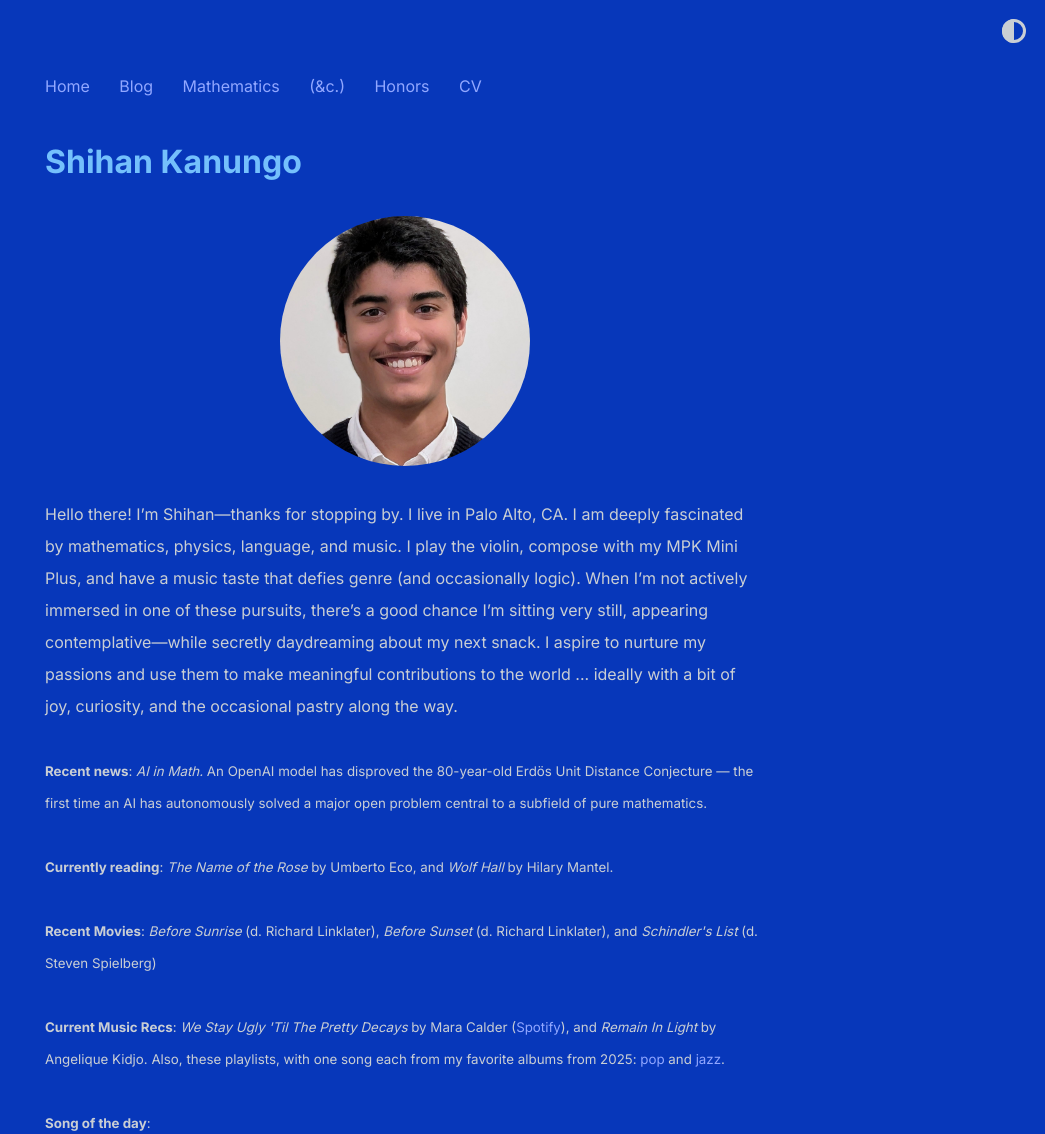
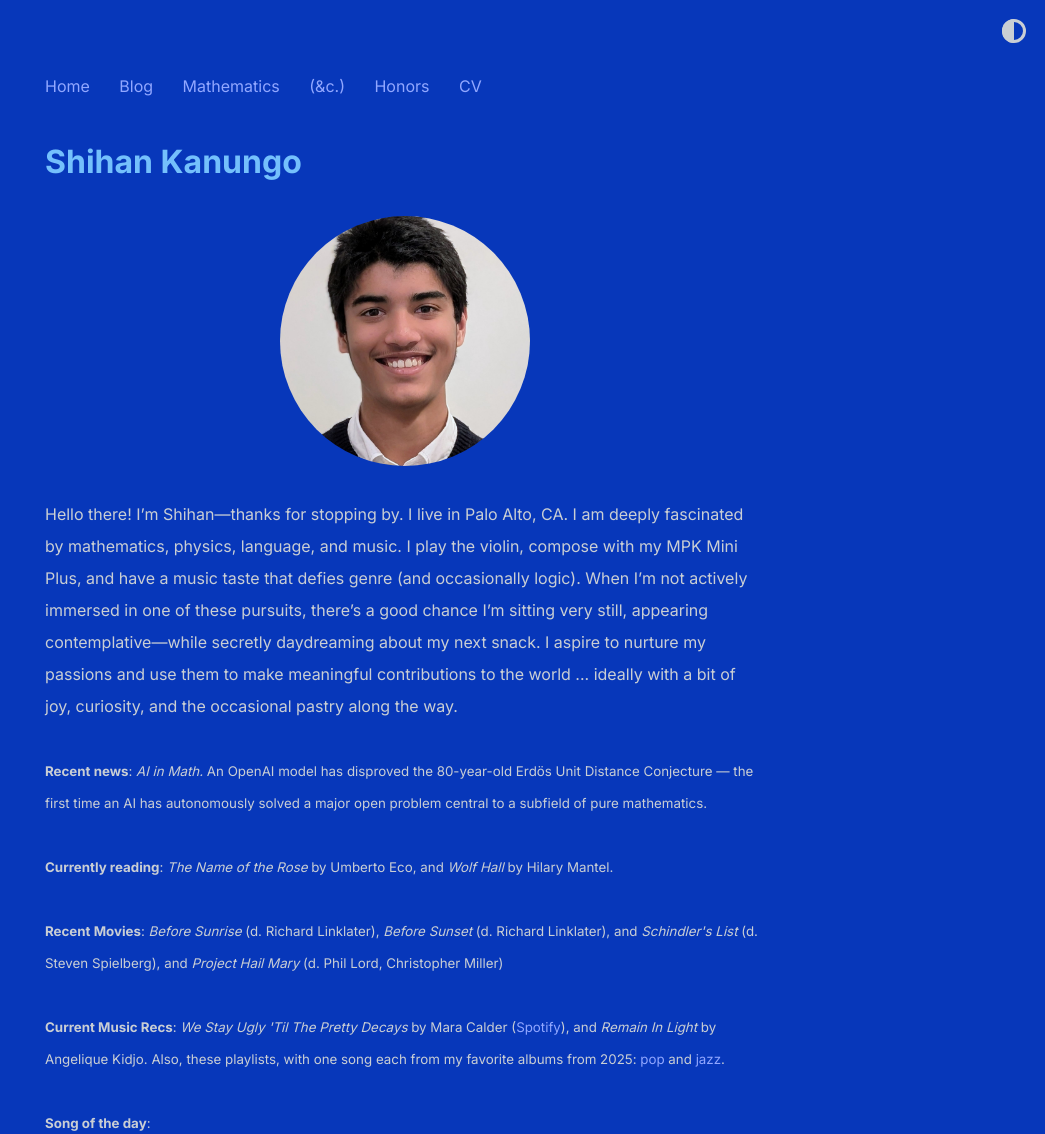
Before and after one commit to shihankanungo/shihankanungo.github.io, a Jekyll site: the page built from index.md, in a window 1280 px wide, cut to the strip 0-1134 px from the top of the page. Shown: the whole strip, without its empty margins (235-1280 px from the left). Built offline with Jekyll 4.4.1, drawn with Linux system fonts in a browser that asks for light colours.

Commit message:
Update _config.yml

```diff
--- a/_config.yml
+++ b/_config.yml
@@ -10,7 +10,7 @@
           <br /><br />
           <small><b>Currently reading</b>: <i>The Name of the Rose</i> by Umberto Eco,  and <i>Wolf Hall</i> by Hilary Mantel.</small>
           <br /><br />
-          <small><b>Recent Movies</b>: <i>Before Sunrise</i> (d. Richard Linklater), <i>Before Sunset</i> (d. Richard Linklater), and <i>Schindler's List</i> (d. Steven Spielberg)</small>
+          <small><b>Recent Movies</b>: <i>Before Sunrise</i> (d. Richard Linklater), <i>Before Sunset</i> (d. Richard Linklater), and <i>Schindler's List</i> (d. Steven Spielberg), and <i>Project Hail Mary</i> (d. Phil Lord, Christopher Miller)</small>
           <br /><br />
           <small><b>Current Music Recs</b>: <i>We Stay Ugly 'Til The Pretty Decays</i> by Mara Calder (<a href="https://open.spotify.com/album/2pacOfhvZZHtuYZJnJrwg8?si=9Am8PVTjSkuYAoIyD-RNSQ">Spotify</a>), and <i>Remain In Light</i> by Angelique Kidjo. Also, these playlists, with one song each from my favorite albums from 2025: <a href="https://open.spotify.com/playlist/0b6ipXilq8yItCkbfxZRbl?si=022493cba1c64e71">pop</a> and <a href="https://open.spotify.com/playlist/2iO14usuhKlftJvaT3AK0R?si=7f8887dec02c4fed">jazz</a>. </small>
           <br /><br />
```
